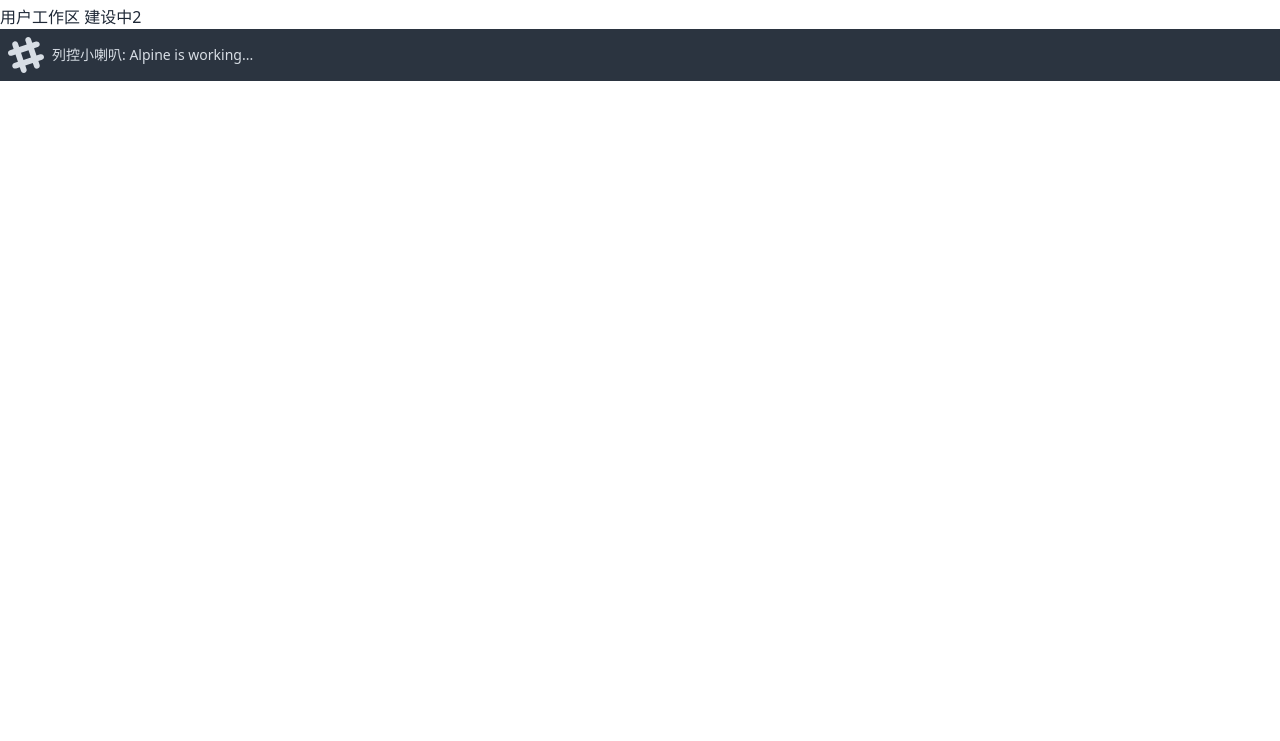
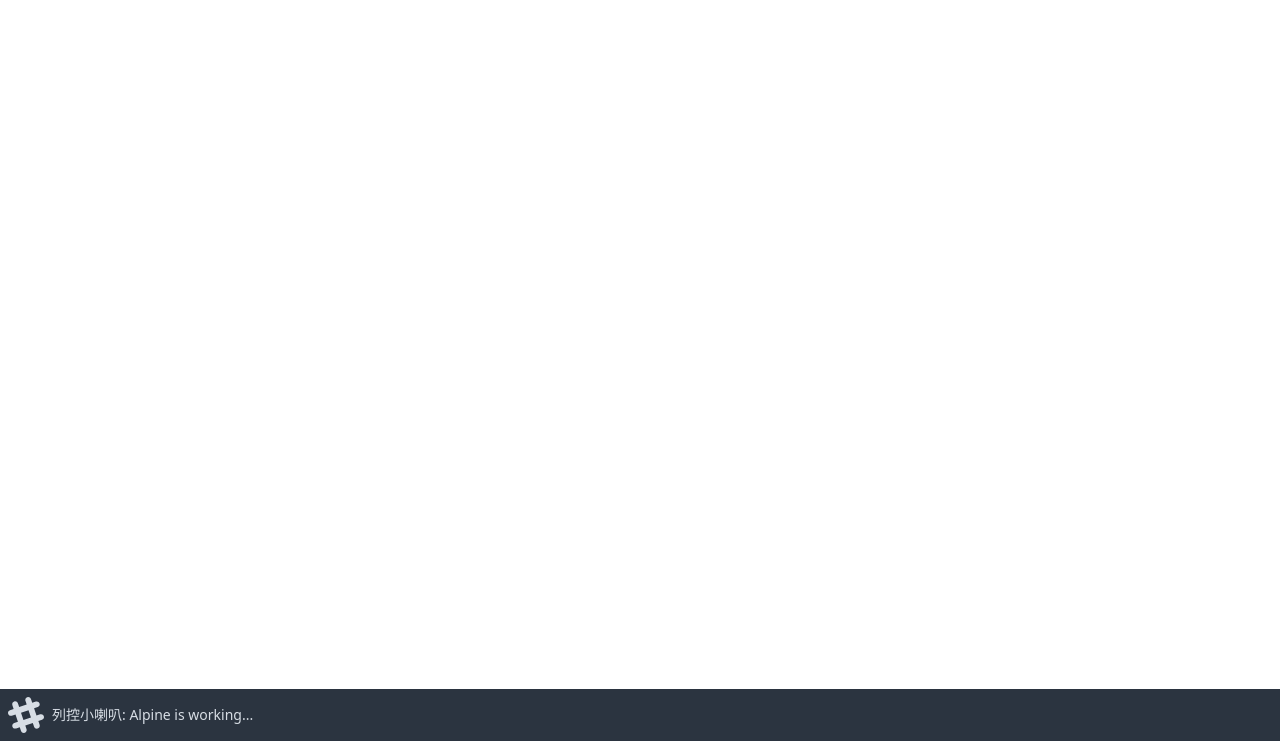
Before and after one commit to vjman937/alpinejs_in_webpack, a website built with webpack: page src/index.html in a window 1280 px wide. Shown: the part 59-800 px from the top of the page. Built offline with nearby package versions, Linux system fonts and the light colour scheme.

Commit message:
解决用户工作区的自动增长问题 使用h-screen

```diff
--- a/postcss.config.js
+++ b/postcss.config.js
@@ -2,6 +2,6 @@
 module.exports = {
     plugins: {
       tailwindcss: {},
-      autoprefixer: {},
+      //autoprefixer: {},
     }
 };
--- a/src/index.html
+++ b/src/index.html
@@ -6,13 +6,12 @@
     <title>列控老伙计 V3.0</title>
 </head>
 <body>
-    <div class="drawer">
+    <div class="flex flex-row drawer h-screen">
         <input id="drawer-toggle" type="checkbox" class="drawer-toggle" />
-        <!-- 根据功能切换按钮指定的功能切换到对应的用户操作界面 -->
-        <div class="flex-col drawer-content">
-            <!-- Page content here -->
+        <!-- Drawer主界面 -->
+        <div class="flex flex-col drawer-content w-full">
             <!-- 标题、功能切换按钮、用户信息 -->
-            <div class="navbar bg-base-100">
+            <div class="mt-0 navbar bg-base-100">
                 <div class="navbar-start">
                     <label for="drawer-toggle" class="btn">功能切换</label>
                 </div>
@@ -32,12 +31,13 @@
             </div>
 
             <!-- 用户工作区（可根据功能要求而切换） -->
-            <div x-data class="card flex-grow">
-                <div class="h-full">用户工作区 建设中2</div>
+            <div x-data class="flex flex-grow">
+                <!-- <div>用户工作区 建设中1</div> -->
+                <!-- <textarea placeholder="空间占用" class="flex-auto textarea textarea-bordered"></textarea> -->
             </div>
 
-            <!-- 页面底部：状态显示区 -->
-            <div class="footer items-center p-2 bg-neutral text-neutral-content">
+            <!-- 页脚：状态显示区 -->
+            <div class="mb-0 footer items-center p-2 bg-neutral text-neutral-content">
                 <aside class="items-center grid-flow-col">
                     <svg width="36" height="36" viewBox="0 0 24 24" xmlns="http://www.w3.org/2000/svg" fill-rule="evenodd" clip-rule="evenodd" class="fill-current"><path d="M22.672 15.226l-2.432.811.841 2.515c.33 1.019-.209 2.127-1.23 2.456-1.15.325-2.148-.321-2.463-1.226l-.84-2.518-5.013 1.677.84 2.517c.391 1.203-.434 2.542-1.831 2.542-.88 0-1.601-.564-1.86-1.314l-.842-2.516-2.431.809c-1.135.328-2.145-.317-2.463-1.229-.329-1.018.211-2.127 1.231-2.456l2.432-.809-1.621-4.823-2.432.808c-1.355.384-2.558-.59-2.558-1.839 0-.817.509-1.582 1.327-1.846l2.433-.809-.842-2.515c-.33-1.02.211-2.129 1.232-2.458 1.02-.329 2.13.209 2.461 1.229l.842 2.515 5.011-1.677-.839-2.517c-.403-1.238.484-2.553 1.843-2.553.819 0 1.585.509 1.85 1.326l.841 2.517 2.431-.81c1.02-.33 2.131.211 2.461 1.229.332 1.018-.21 2.126-1.23 2.456l-2.433.809 1.622 4.823 2.433-.809c1.242-.401 2.557.484 2.557 1.838 0 .819-.51 1.583-1.328 1.847m-8.992-6.428l-5.01 1.675 1.619 4.828 5.011-1.674-1.62-4.829z"></path></svg>
                     <p x-data="footer" x-text="message"></p>
@@ -45,7 +45,7 @@
             </div>
         </div>
 
-        <!-- 功能切换（侧边抽屉） -->
+        <!-- Drawer侧边栏（功能切换） -->
         <div class="drawer-side">
             <label for="drawer-toggle" aria-label="close sidebar" class="drawer-overlay"></label>
             <ul x-data="drawer" class="menu p-8 w-60 min-h-full bg-base-200 text-base-content">
--- a/webpack.config.js
+++ b/webpack.config.js
@@ -12,7 +12,7 @@ module.exports = {
           title: 'Development',
           template: './src/index.html',
         }),
-        //tailwindcss引入博客教学
+        //tailwindcss引入
         new MiniCssExtractPlugin({
             filename: 'css/[name].css',
         }),
```
